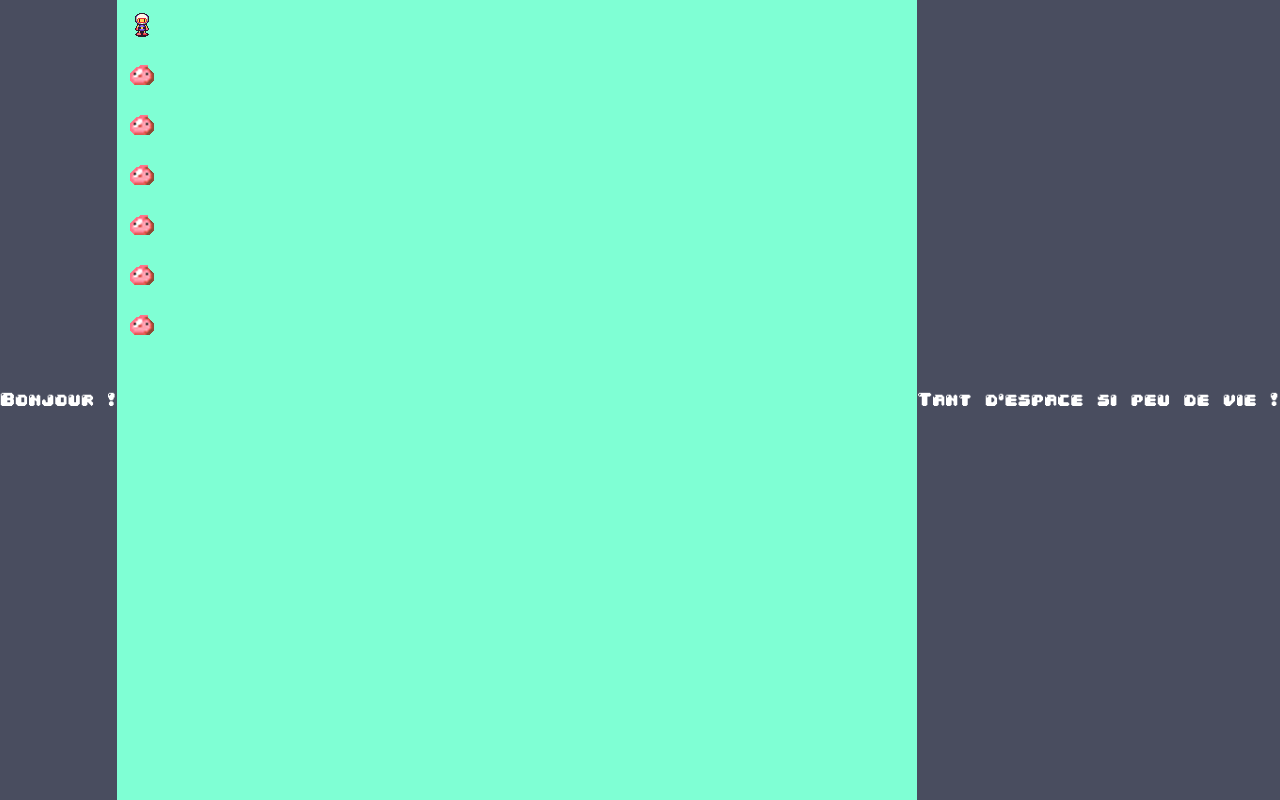
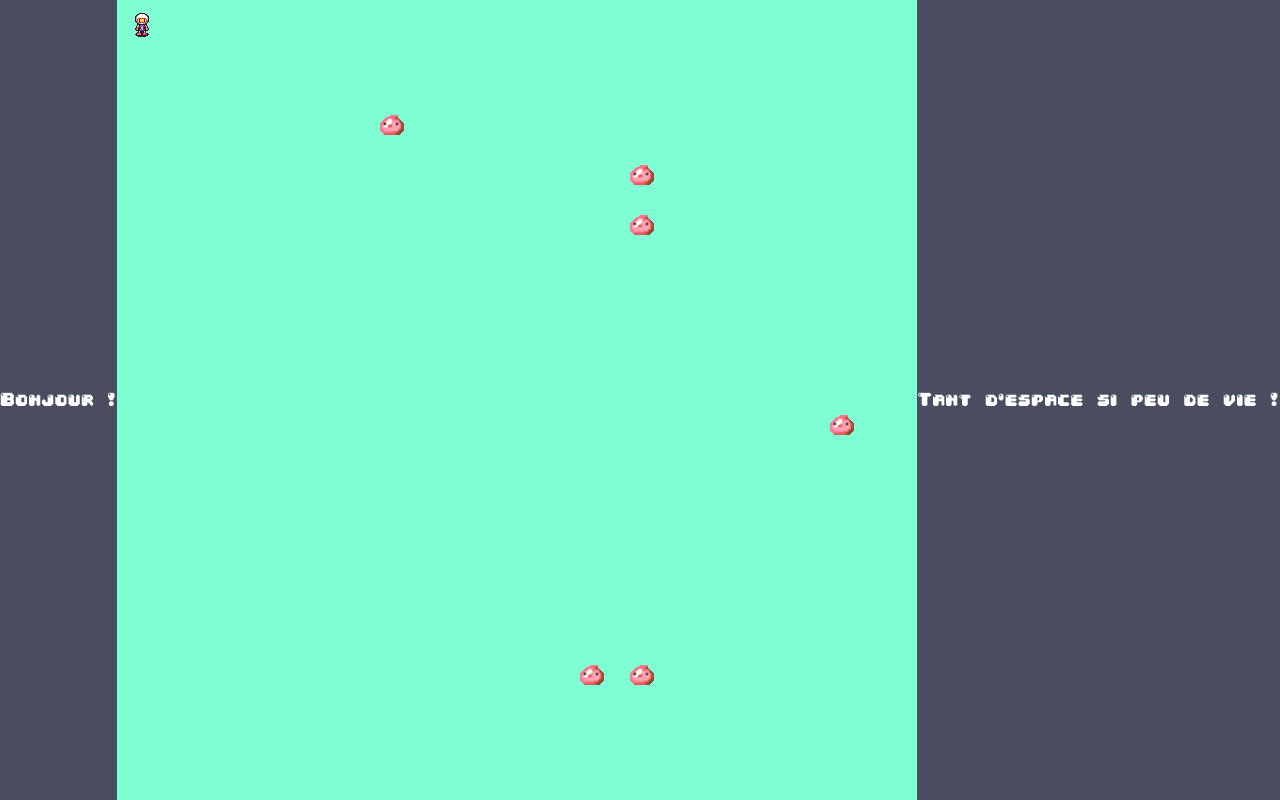
Before and after one commit to jcalise6891/Bomberman-JS, a plain HTML site: page index.html in a window 1280 px wide. Drawn offline with Linux system fonts and the light colour scheme.

Commit message:
Placement Ennemie Ok

```diff
--- a/assets/css/style.css
+++ b/assets/css/style.css
@@ -23,21 +23,18 @@
     background-color: aquamarine;
     height:800px;
     width:800px;
-    z-index: 1;
 }
 
 #player{
-    position:relative;
+    position:absolute;
     height:50px;
     width:50px;
-    z-index: 2;
 }
 
 .slime{
-    position: relative;
+    position: absolute;
     height:50px;
     width:50px;
-    z-index:2;
 }
 
 p{
--- a/assets/js/script.js
+++ b/assets/js/script.js
@@ -37,13 +37,22 @@ function init(){
     j1 = document.getElementById('player');
     j1.style.left="0px";
     j1.style.top="0px";
-    j1.style.backgroundImage="url('./assets/img/bomberman_idle.png')"
+    j1.style.backgroundImage="url('./assets/img/bomberman_idle.png')";
 
     for(let i = 0; i < 6; i++ )
     {
         ennemies[i] = document.getElementById('e'+(i+1));
+
         ennemies[i].style.backgroundImage="url('./assets/img/slime.gif')";
+
+        ennemies[i].style.left="0px";
+        ennemies[i].style.top="0px";
+
+        ennemies[i].style.left =parseInt(ennemies[i].style.left)+rand(0,800,50)+'px';
+        ennemies[i].style.top =parseInt(ennemies[i].style.top)+rand(0,800,50)+'px';
+
     }
+
 }
 
 function moveLeft(){
@@ -89,3 +98,24 @@ function moveDown(){
         wall.play();
     }
 }
+
+function rand(min, max, step) {
+    let delta,
+        range,
+        rand;
+    if (arguments.length < 2) {
+        max = min;
+        min = 0;
+    }
+    if (!step) {
+        step = 1;
+    }
+    delta = max - min;
+    range = delta / step;
+    rand = Math.random();
+    rand *= range;
+    rand = Math.floor(rand);
+    rand *= step;
+    rand += min;
+    return rand;
+}
```
Also changed, not shown: index.html (+3 -0 lines).
